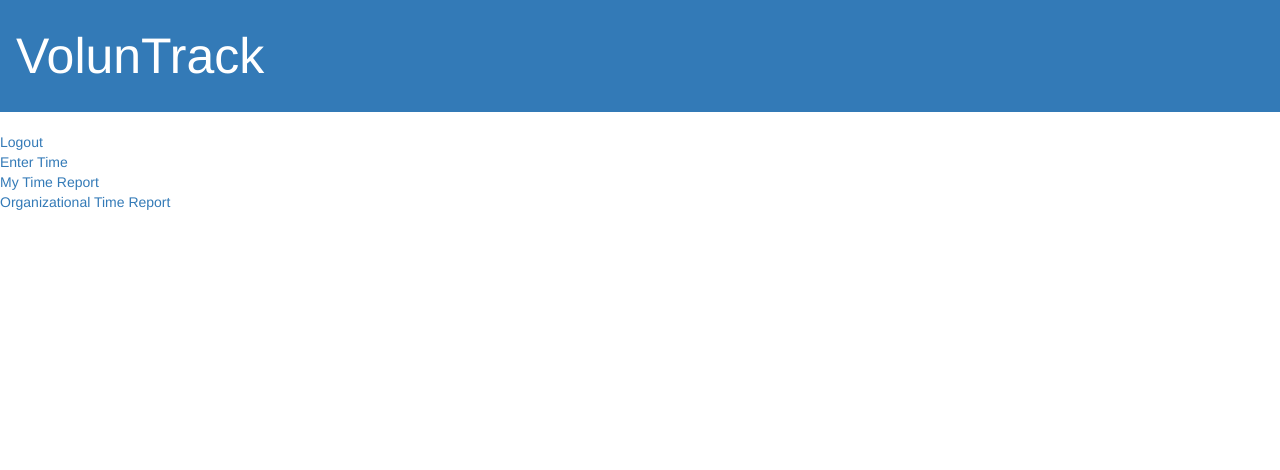
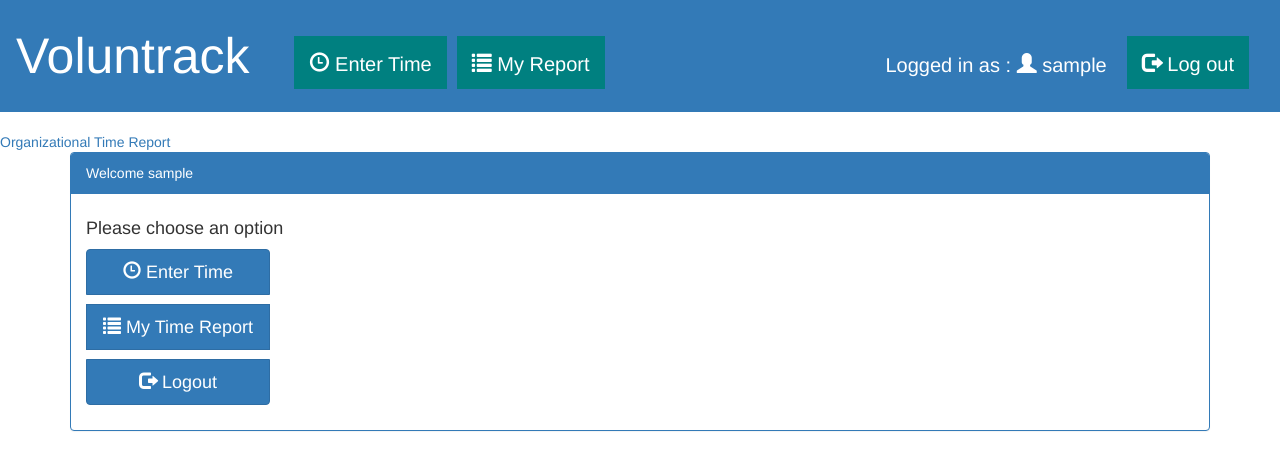
Before and after one commit to stansakl/VolunTrackKU, a PHP site: page /index.php in a window 1280 px wide. Shown: the top 470 px of the page. Run offline with PHP 8.4, Linux system fonts and the light colour scheme; the visitor is signed in with stand-in values (Sample User, id 1).

Commit message:
Navbar changes

```diff
--- a/src/index.php
+++ b/src/index.php
@@ -16,7 +16,23 @@ use voluntrack\User;
 //echo phpinfo();
 //var_dump($_SESSION);
 if(isset($_SESSION['logged_in']) && ($_SESSION['logged_in'] == true)) {
-    echo "<a href=\"voluntrack/logout.php\">Logout</a><br>";
+	if(isset($_SESSION['is_admin']) && $_SESSION['is_admin'] == 1) {
+		echo "<a href=\"voluntrack/adminreport_view.php\">Organizational Time Report</a><br>";
+	}
+
+	echo "<div class=\"container\">";
+	echo "<div class=\"panel panel-primary\">";
+	echo "<div class=\"panel-heading\">Welcome "; echo $_SESSION['user']; echo"</div>";
+	echo "<div class=\"panel-body\">";
+	echo "<h4>Please choose an option</h4>";
+	echo "<div class=\"btn-group-vertical\">";
+    echo "<a class=\"btn btn-primary btn-lg\" href=\"voluntrack/timeentry_view.php\"><span class=\"glyphicon glyphicon-time\"></span> Enter Time</a>";
+    echo "<a class=\"btn btn-primary btn-lg\" href=\"voluntrack/timereport_view.php\"><span class=\"glyphicon glyphicon-list\"></span> My Time Report</a>";
+    echo "<a class=\"btn btn-primary btn-lg\" href=\"voluntrack/logout.php\"><span class=\"glyphicon glyphicon-log-out\"></span> Logout</a>";
+    echo "</div>";
+	echo "</div>";
+	echo "</div>";
+	echo "</div>";
 }
 else {
 	echo "<div class=\"container\">";
@@ -24,24 +40,12 @@ else {
 	echo "<div class=\"panel-heading\">Welcome</div>";
 	echo "<div class=\"panel-body\">";
 	echo "<h4>Login</h4>";
-	echo "<a class=\"btn btn-primary btn-lg\" href=\"voluntrack/login_view.php\" role=\"button\">Login</a>";
+	echo "<a class=\"btn btn-primary btn-lg\" href=\"voluntrack/login_view.php\" role=\"button\"><span class=\"glyphicon glyphicon-log-in\"></span> Login</a>";
 	echo "<h4>New user? Register Now!</h4>";
-	echo "<a class=\"btn btn-primary btn-lg\" href=\"voluntrack/register_view.php\" role=\"button\">Register</a>";
+	echo "<a class=\"btn btn-primary btn-lg\" href=\"voluntrack/register_view.php\" role=\"button\"><span class=\"glyphicon glyphicon-user\"></span> Register</a>";
 	echo "</div>";
 	echo "</div>";
 	echo "</div>";
-}
-
-if(isset($_SESSION['logged_in']) && ($_SESSION['logged_in'] == true)) {
-    echo "<a href=\"voluntrack/timeentry_view.php\">Enter Time</a><br>";
-}
-
-if(isset($_SESSION['logged_in']) && ($_SESSION['logged_in'] == true)) {
-	echo "<a href=\"voluntrack/timereport_view.php\">My Time Report</a><br>";
-
-	if(isset($_SESSION['is_admin']) && $_SESSION['is_admin'] == 1) {
-		echo "<a href=\"voluntrack/adminreport_view.php\">Organizational Time Report</a><br>";
-	}
 }
 
 ?>
--- a/src/voluntrack/navbar.php
+++ b/src/voluntrack/navbar.php
@@ -1,7 +1,36 @@
 <?php
 
 ?>
+
 <nav class="navbar navbar-dark bg-primary">
-  <a class="navbar-brand logoname" href="..">VolunTrack</a>
+  <div class="container-fluid">
+    <div class="navbar-header">
+      <a class="navbar-brand logoname" href="..">Voluntrack</a>
+    </div>
+<?php
+if((isset($_SESSION['logged_in']) && ($_SESSION['logged_in'] == true))) {
+  if (basename($_SERVER['PHP_SELF'])=='index.php'){
+  echo "<ul class=\"nav navbar-nav custnav\">";
+  echo "<li><a href=\"voluntrack/timeentry_view.php\"><span class=\"glyphicon glyphicon-time\"></span> Enter Time</a></li>";
+  echo "<li><a href=\"voluntrack/timereport_view.php\"><span class=\"glyphicon glyphicon-list\"></span> My Report</a></li>";
+  echo "</ul>";
+  echo "<ul class=\"nav navbar-nav navbar-right custnav\">";
+  echo "<li class='userinfocust'>Logged in as : <span class=\"glyphicon glyphicon-user\"></span> "; echo $_SESSION['user']; echo "</li>";
+  echo "<li><a href=\"voluntrack/logout.php\"><span class=\"glyphicon glyphicon-log-out\"></span> Log out</a></li>";
+  } else{
+  echo "<ul class=\"nav navbar-nav custnav\">";
+  echo "<li><a href=\"timeentry_view.php\"><span class=\"glyphicon glyphicon-time\"></span> Enter Time</a></li>";
+  echo "<li><a href=\"timereport_view.php\"><span class=\"glyphicon glyphicon-list\"></span> My Report</a></li>";
+  echo "</ul>";
+  echo "<ul class=\"nav navbar-nav navbar-right custnav\">";
+  echo "<li class='userinfocust'>Logged in as : <span class=\"glyphicon glyphicon-user\"></span> "; echo $_SESSION['user']; echo "</li>";
+  echo "<li><a href=\"logout.php\"><span class=\"glyphicon glyphicon-log-out\"></span> Log out</a></li>";
+  }
+}
+?>
+
+    </ul>
+  </div>
 </nav>
+
 <?php ?>
```
